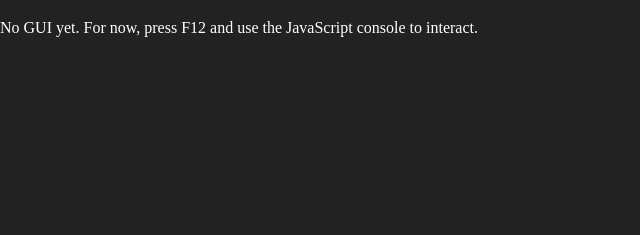
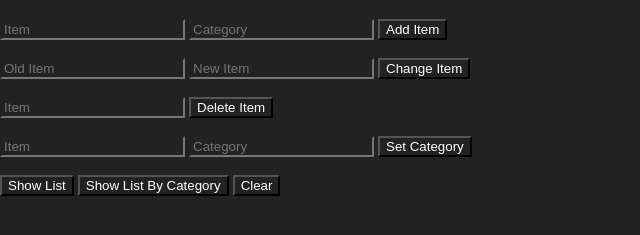
Before and after one commit to ykshinde/todolist, a plain HTML site: page index.html in a window 1280 px wide. Shown: the part 61-296 px from the top of the page, without its empty margins (0-640 px from the left). Drawn offline with Linux system fonts and the light colour scheme.

Commit message:
Added user friendly HTML GUI (#2)
* Added user friendly HTML GUI

* Updated

```diff
--- a/index.html
+++ b/index.html
@@ -9,6 +9,35 @@
 </head>
 <body>
 	<h1>Simple Todo List</h1>
-	<p>No GUI yet. For now, press F12 and use the JavaScript console to interact.</p>
+	<!---<p>No GUI yet. For now, press F12 and use the JavaScript console to interact.</p>-->
+	<div class = "enterForm">
+	<form id = "form1">
+		<input type="text" name="addI" placeholder="Item" />
+		<input type="text" name="addC" placeholder="Category" />
+		<input type="button" value="Add Item" onclick="todoList.addItem(this.form.addI.value,this.form.addC.value)" />
+		<br><br>
+
+		<input type="text" name="old" placeholder="Old Item" />
+		<input type="text" name="new" placeholder="New Item" />
+		<input type="button" value="Change Item" onclick="todoList.changeItem(this.form.old.value,this.form.new.value)" />
+		<br><br>
+
+		<input type="text" name="del" placeholder="Item" />
+		<input type="button" value="Delete Item" onclick="todoList.deleteItem(this.form.del.value)" />
+		<br><br>
+
+		<input type="text" name="setCat" placeholder="Item" />
+		<input type="text" name="Cat" placeholder="Category" />
+		<input type="button" value="Set Category" onclick="todoList.setCategory(this.form.setCat.value,this.form.Cat.value)" />
+		<br><br>
+
+		<input type="button" value="Show List" onclick="todoList.showList()" />
+		<input type="button" value="Show List By Category" onclick="todoList.showListByCategory()" />
+		<input type="button" value="Clear" onclick="todoList.clear()" />
+		<br><br><br>
+	</form>
+	</div>
+	<div id="display">
+	</div>
 </body>
 </html>
--- a/script.js
+++ b/script.js
@@ -1,6 +1,11 @@
 var todoList = {
 	items: [],
 	categories: ['default'],
+
+	//Reset the form fields
+	resetForm: function() {
+		document.forms['form1'].reset();
+	},
 
 
 	// Store data in local storage for later retrieval
@@ -45,6 +50,7 @@ var todoList = {
 
 		// Store data in local storage
 		this.storeData();
+		this.resetForm();
 	},
 
 	deleteItem: function(item) {
@@ -56,6 +62,7 @@ var todoList = {
 
 		// Store data in local storage
 		this.storeData();
+		this.resetForm();
 	},
 
 	changeItem: function(oldVal, newVal) {
@@ -67,6 +74,7 @@ var todoList = {
 
 		// Store data in local storage
 		this.storeData();
+		this.resetForm();
 	},
 
 	setCategory: function(item) {
@@ -75,6 +83,7 @@ var todoList = {
 				if (this.items[j].val == item) { //If item has a match, set category for it to chosen args
 					if (this.items[j].categories.indexOf(arguments[i]) != -1) {
 						console.log("Selected item already has category: " + arguments[i]);
+						document.getElementById("display").innerHTML = ("Selected item already has category: " + arguments[i]);
 					}
 					else {
 						this.items[j].categories.push(arguments[i]);
@@ -89,23 +98,35 @@ var todoList = {
 
 		// Store data in local storage
 		this.storeData();
+		this.resetForm();
 	},
 
 	showList: function() {
+		document.getElementById("display").innerHTML = "";
 		for (i in this.items) {
 			console.log("- " + this.items[i].val);
+			document.getElementById("display").innerHTML += ("- " + this.items[i].val + '<br>');
 		}
 	},
 
 	showListByCategory: function() {
+		document.getElementById("display").innerHTML = "";
 		for (i in this.categories) { //Go through categories
-			console.log('===== ' + this.categories[i].toUpperCase() + ' ====='); //Print category heading-style
+			//Print category heading-style
+			console.log('===== ' + this.categories[i].toUpperCase() + ' =====');
+			document.getElementById("display").innerHTML += ('===== ' + this.categories[i].toUpperCase() + ' =====' + '<br>');
 			for (j in this.items) { //Search items for matching category
 				if (this.items[j].categories.indexOf(this.categories[i]) != -1) {
 					console.log('- ' + this.items[j].val);
+					document.getElementById("display").innerHTML += ('- ' + this.items[j].val + '<br>');
 				}
 			}
 		}
+	},
+
+	//Clears the Display Section
+	clear: function() {
+		document.getElementById("display").innerHTML = "";
 	}
 };
 
```
Also changed, not shown: Screenshot/Screen1.png (added).
